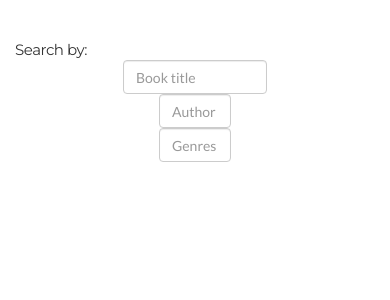
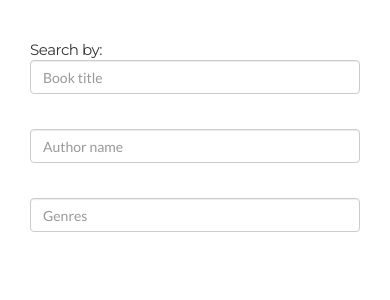
Before and after one commit to kemily/best_books, a Flask app: page / in a window 390 px wide. Shown: the part 65-365 px from the top of the page. Run offline with Flask 2, Linux system fonts and the light colour scheme; data that the repository does not hold is empty; parts of the project's set-up code (start-up, migrations or seed data) failed here and were passed over; some libraries are stand-ins or nearby versions.

Commit message:
Added responsive feature to the search boxes

```diff
--- a/static/styles.css
+++ b/static/styles.css
@@ -126,11 +126,11 @@ a.navbar-brand {
 }
 
 #books-autocomplete {
-    width: 40%;
+    width: 100%;
 }
 
 #genres-autocomplete, #authors-autocomplete {
-    width:20%;
+    width:100%;
 }
 
 .form-inline input {
--- a/templates/homepage.html
+++ b/templates/homepage.html
@@ -43,17 +43,25 @@
         </div>
     </div>
 
-    <!-- Autocomplete search input fields -->
+
     <div id="search-boxes" class="container">
-        <form>
-            <div class="form-inline">
+        <form class="form-inline">
+            <div class='form-group col-xs-12 col-md-4 col-lg-6'>
                 <label for="books-autocomplete">Search by: </label>
                 <input type="text" name="titles" id="books-autocomplete" class="autocomplete form-control" placeholder="Book title"/>
-                <input type="text" name="names" id="authors-autocomplete" class="form-control autocomplete" placeholder="Author name"/>
-                <input type="text" name="genres" id="genres-autocomplete" class="form-control autocomplete" placeholder="Genres"/>
+            </div>
+            <div class='form-group col-xs-12 col-md-4 col-lg-3'>
+                <label for="authors-autocomplete"></label>
+                    <input type="text" name="names" id="authors-autocomplete" class="form-control autocomplete col" placeholder="Author name"/>
+            </div>
+            <div class='form-group col-xs-12 col-md-4 col-lg-3'>
+                <label for="authors-autocomplete"></label>
+                    <input type="text" name="genres" id="genres-autocomplete" class="form-control autocomplete col" placeholder="Genres"/>
+
             </div>
         </form>
     </div>
+
     <!-- End of utocomplete search input fields -->
 
     <!-- Awards -->
```
